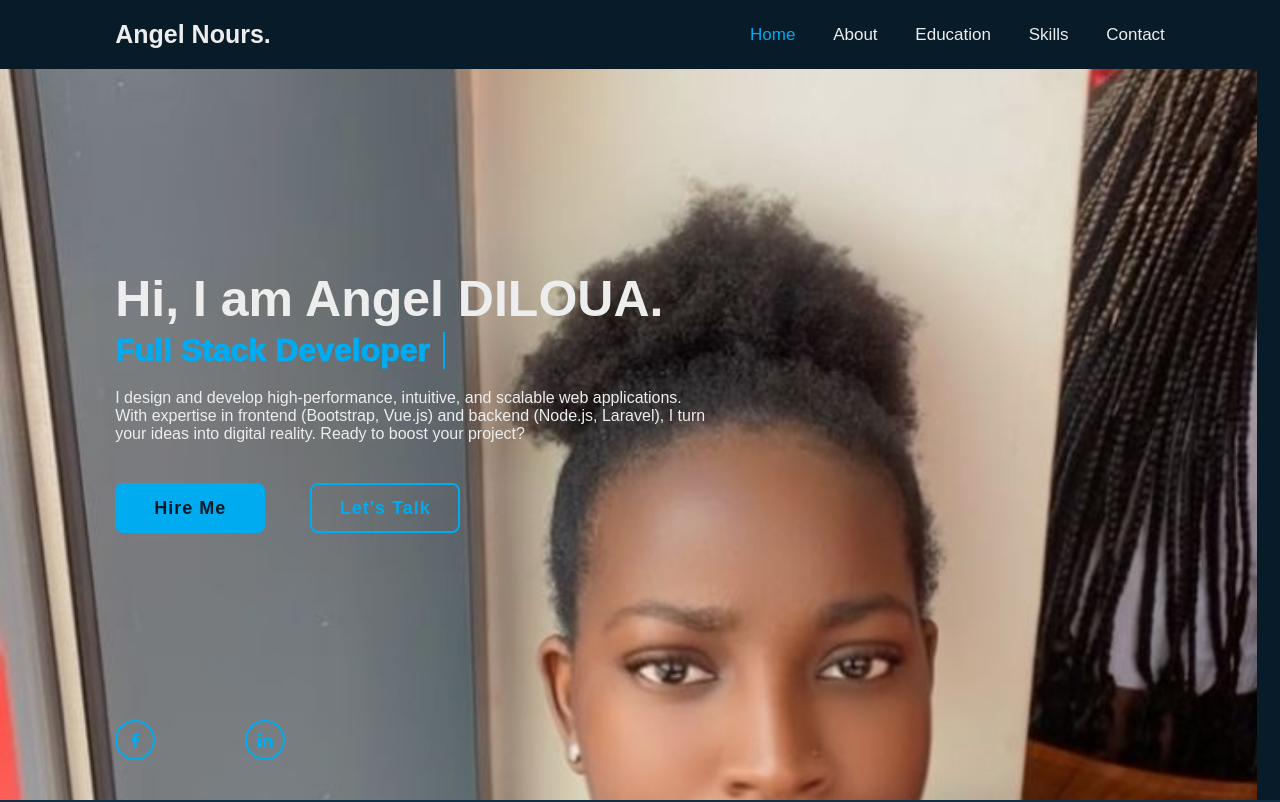
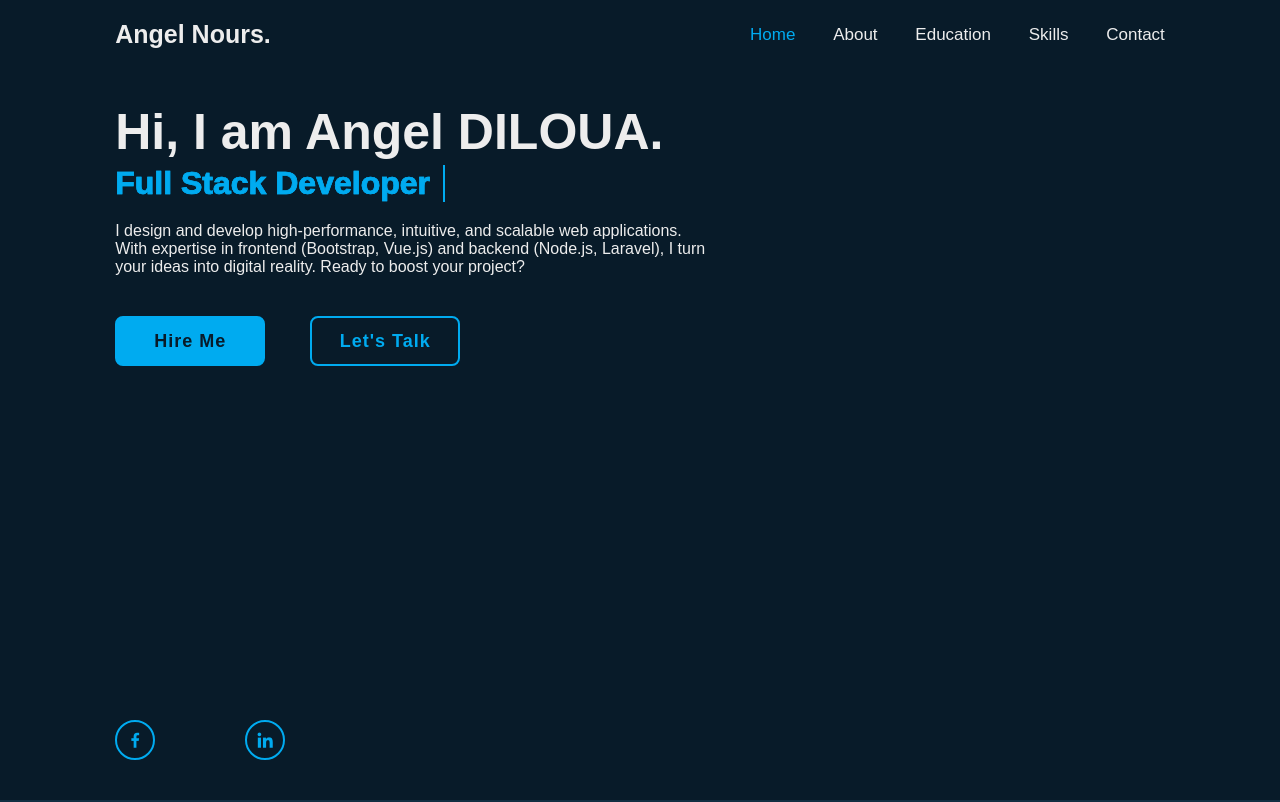
Before and after one commit to Diloua-angel/angeldiloua, a plain HTML site: page index.html in a window 1280 px wide. Shown: the top 802 px of the page. Drawn offline with nearby package versions, Linux system fonts and the light colour scheme; a web font is replaced by a local one.

Commit message:
modify style.css

```diff
--- a/style.css
+++ b/style.css
@@ -76,14 +76,14 @@ section{
     min-height: 100vh;
     padding: 10rem 9% 2rem;
 }
-.home{
+/*.home{
     display: flex;
     align-items: center;
     padding: 0 9%;
     background: url('/ig/img.jpg') no-repeat;
     background-size: cover;
     background-position: center;
-}
+} */
 .home-content{
     max-width: 60rem;
     z-index: 99;
```
